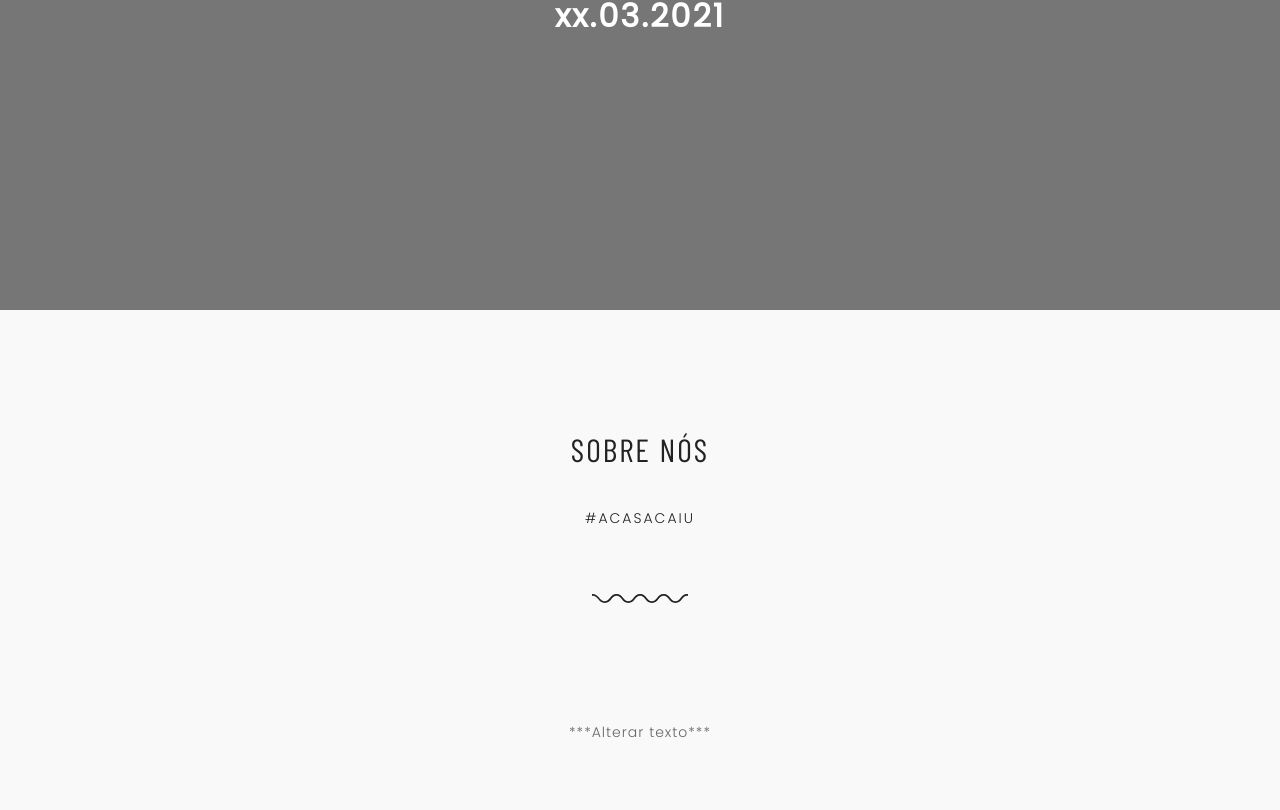
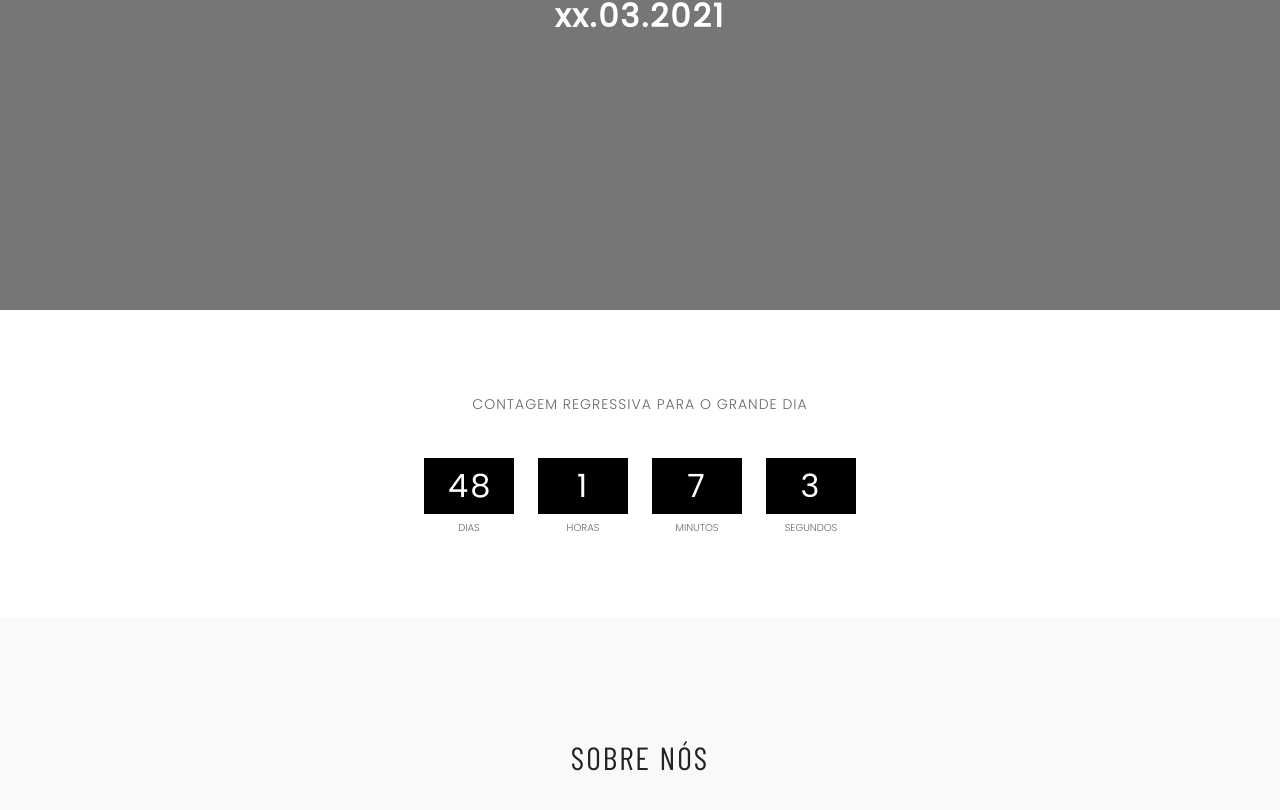
Before and after one commit to gab618/cha-de-panela, a React (Create React App) app: page / in a window 1280 px wide. Shown: the part 490-1300 px from the top of the page. Built offline with nearby package versions, Linux system fonts and the light colour scheme; no server answers; grey boxes are pictures that could not be loaded.

Commit message:
Component: countdown

```diff
--- a/package.json
+++ b/package.json
@@ -9,6 +9,7 @@
     "@testing-library/react": "^9.3.2",
     "@testing-library/user-event": "^7.1.2",
     "axios": "^0.19.2",
+    "date-fns": "^2.16.1",
     "history": "^4.10.1",
     "immer": "^6.0.3",
     "nanoid": "^3.1.20",
--- /dev/null
+++ b/src/components/Countdown/index.js
@@ -0,0 +1,69 @@
+import React, { useState, useEffect } from 'react';
+
+import { Container, FlipperContainer, Flipper } from './styles';
+
+function Countdown() {
+  // Set the date we're counting down to
+  const countDownDate = new Date('Mar 23, 2021 13:00:00').getTime();
+  const [nowDate, setCurrentDate] = useState(new Date());
+
+  const [seconds, setSeconds] = useState();
+  const [minutes, setMinutes] = useState();
+  const [hours, setHours] = useState();
+  const [days, setDays] = useState();
+
+  useEffect(() => {
+    const id = setInterval(() => setCurrentDate(new Date()), 1000);
+    return () => {
+      clearInterval(id);
+    };
+  }, []);
+
+  useEffect(() => {
+    const distance = countDownDate - nowDate.getTime();
+
+    setSeconds(Math.floor((distance % (1000 * 60)) / 1000));
+    setMinutes(Math.floor((distance % (1000 * 60 * 60)) / (1000 * 60)));
+    setHours(Math.floor((distance % (1000 * 60 * 60 * 24)) / (1000 * 60 * 60)));
+    setDays(Math.floor(distance / (1000 * 60 * 60 * 24)));
+  }, [countDownDate, nowDate]);
+
+  return (
+    <Container>
+      <h2>Contagem regressiva para o grande dia</h2>
+      <div className="flippers">
+        <div>
+          <FlipperContainer>
+            <Flipper>
+              <span>{days}</span>
+            </Flipper>
+            <p>Dias</p>
+          </FlipperContainer>
+          <FlipperContainer>
+            <Flipper>
+              <span>{hours}</span>
+            </Flipper>
+            <p>Horas</p>
+          </FlipperContainer>
+        </div>
+
+        <div>
+          <FlipperContainer>
+            <Flipper>
+              <span>{minutes}</span>
+            </Flipper>
+            <p>Minutos</p>
+          </FlipperContainer>
+          <FlipperContainer>
+            <Flipper>
+              <span>{seconds}</span>
+            </Flipper>
+            <p>Segundos</p>
+          </FlipperContainer>
+        </div>
+      </div>
+    </Container>
+  );
+}
+
+export default Countdown;
--- /dev/null
+++ b/src/components/Countdown/styles.js
@@ -0,0 +1,91 @@
+import styled from 'styled-components';
+
+export const Container = styled.div`
+  position: relative;
+  padding: 80px 0px;
+  background-color: #fff;
+  z-index: 1;
+
+  h2 {
+    font-family: Poppins;
+    font-size: 14px;
+    font-weight: 300;
+    font-stretch: normal;
+    font-style: normal;
+    line-height: 2;
+    letter-spacing: 1px;
+    margin-bottom: 40px;
+    text-transform: uppercase;
+    color: rgb(102, 102, 102);
+    text-align: center;
+  }
+
+  .flippers {
+    text-align: center;
+    perspective: 800px;
+    margin: 0px auto;
+    display: flex;
+    -webkit-box-align: center;
+    align-items: center;
+    -webkit-box-pack: center;
+    justify-content: center;
+    flex-wrap: wrap;
+
+    > div {
+      display: flex;
+    }
+  }
+`;
+
+export const FlipperContainer = styled.div`
+  display: flex;
+  flex-direction: column;
+  -webkit-box-align: center;
+  align-items: center;
+
+  > p {
+    font-family: Poppins;
+    font-size: 10px;
+    font-weight: 300;
+    font-stretch: normal;
+    font-style: normal;
+    line-height: 2;
+    letter-spacing: normal;
+    color: var(--content);
+    text-transform: uppercase;
+    margin-top: 4px;
+  }
+`;
+export const Flipper = styled.div`
+  width: 90px;
+  height: 56px;
+  margin: 0px 12px;
+  background: #000;
+
+  display: flex;
+  -webkit-box-pack: center;
+  justify-content: center;
+  -webkit-box-align: center;
+  align-items: center;
+  padding: 0px 24px;
+
+  > span {
+    font-family: Poppins;
+    font-weight: 500;
+    font-stretch: condensed;
+    font-style: normal;
+    line-height: normal;
+    letter-spacing: 2px;
+    text-align: center;
+    font-size: 32px;
+    color: #fff;
+  }
+
+  @media (max-width: 768px) {
+    width: 100px;
+    height: 53px;
+    > span {
+      font-size: 24px;
+    }
+  }
+`;
--- a/src/pages/Greeting/index.js
+++ b/src/pages/Greeting/index.js
@@ -1,6 +1,7 @@
 import React from 'react';
 import { connect } from 'react-redux';
 import { bindActionCreators } from 'redux';
+import Countdown from '../../components/Countdown';
 import Panel from '../../components/Panel';
 
 import * as CartActions from '../../store/modules/cart/actions';
@@ -21,6 +22,7 @@ function Greeting() {
           </figure>
         </div>
       </Cover>
+      <Countdown />
       <Panel
         title="sobre nós"
         subtitle="#acasacaiu"
```
Also changed, not shown: 1 other file (tests, documents, lock files or other folders).
